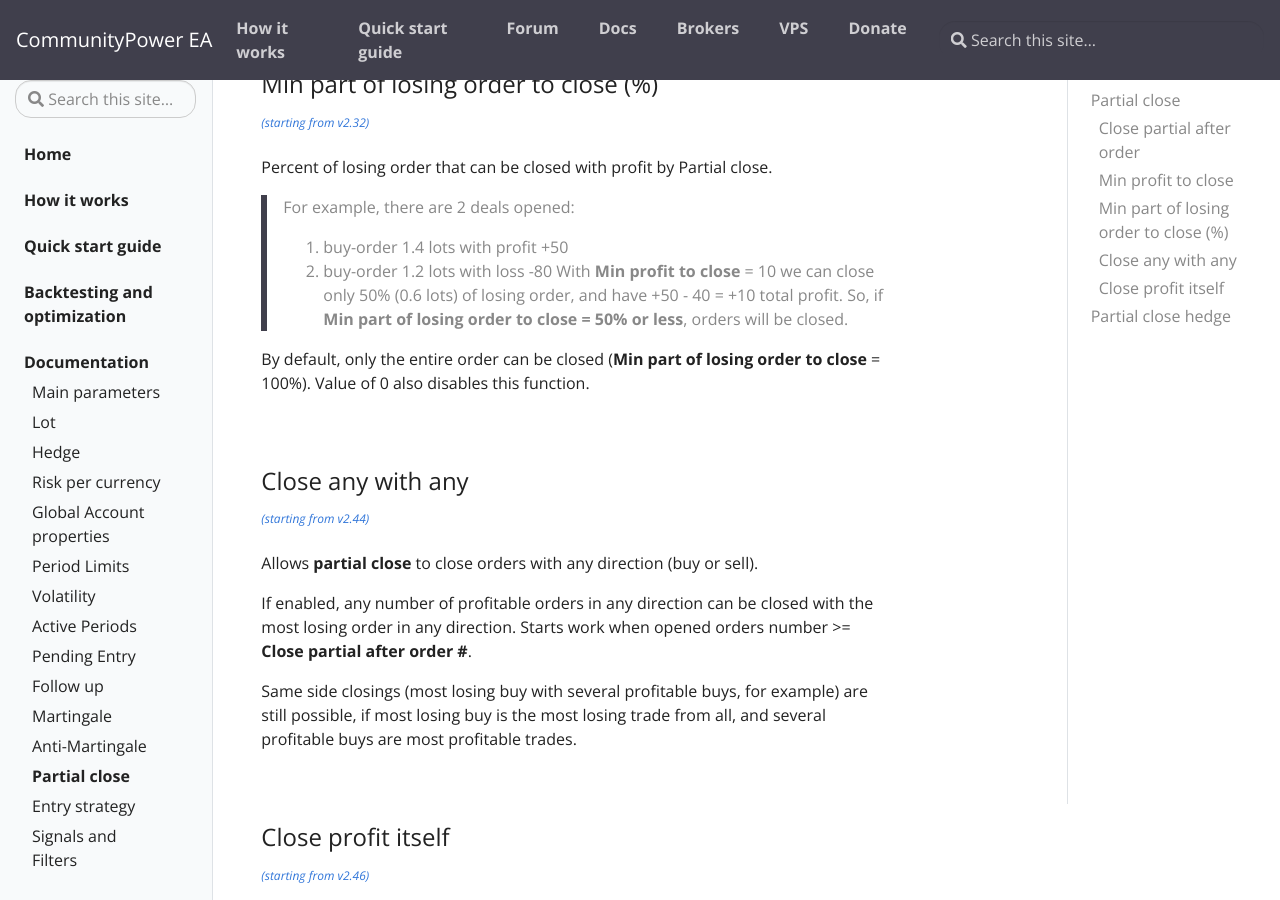
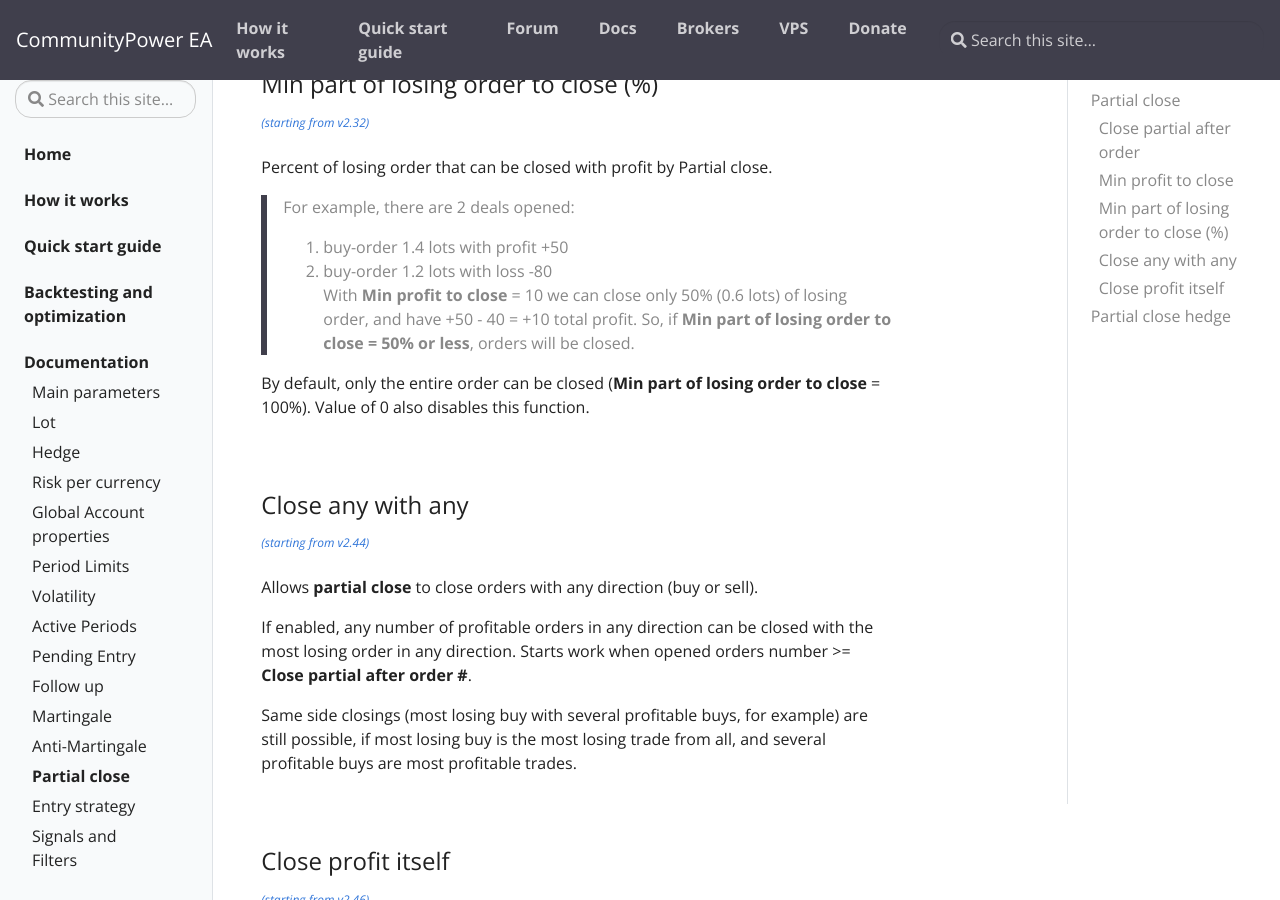
Before and after one commit to komposter/CommunityPowerEA.com, a Jekyll site: the page built from _docs/partial-close.md, in a window 1280 px wide and 900 px high, scrolled down 827 px. Built offline with Jekyll 4.4.1, drawn with Linux system fonts in a browser that asks for light colours.

Commit message:
Content change

```diff
--- a/_docs/partial-close.md
+++ b/_docs/partial-close.md
@@ -40,7 +40,7 @@
 > For example, there are 2 deals opened:
 1. buy-order 1.4 lots with profit +50
 2. buy-order 1.2 lots with loss -80
-With **Min profit to close** = 10 we can close only 50% (0.6 lots) of losing order, and have +50 - 40 = +10 total profit. So, if **Min part of losing order to close = 50% or less**, orders will be closed.
+<br />With **Min profit to close** = 10 we can close only 50% (0.6 lots) of losing order, and have +50 - 40 = +10 total profit. So, if **Min part of losing order to close = 50% or less**, orders will be closed.
 
 By default, only the entire order can be closed (**Min part of losing order to close** = 100%). Value of 0 also disables this function.
 
```
